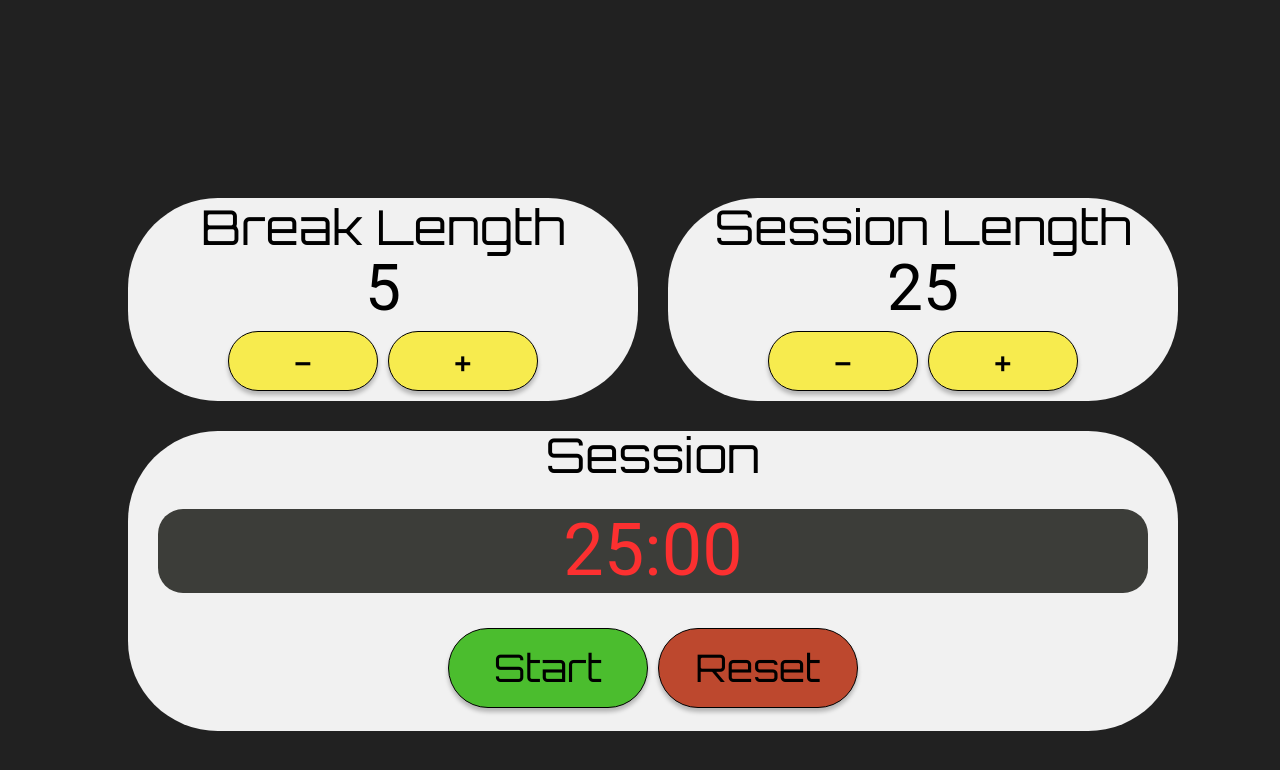
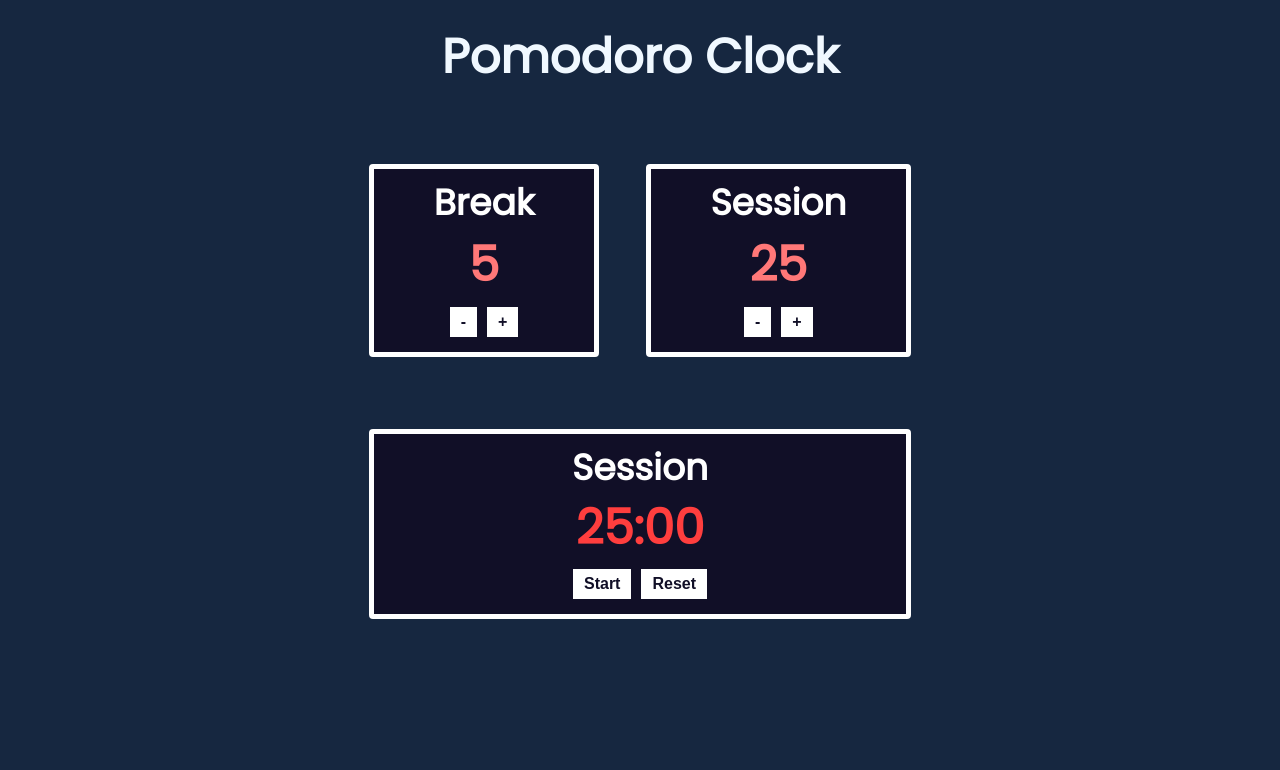
Before and after one commit to shehbazjafri/pomodoro-clock, a React (Create React App) app: page / in a window 1280 px wide. Shown: the top 770 px of the page. Built offline with nearby package versions, Linux system fonts and the light colour scheme.

Commit message:
Added heading, improved new design

```diff
--- a/src/components/App.js
+++ b/src/components/App.js
@@ -89,8 +89,12 @@ function App() {
   const currentTime = secondsToTime(seconds);
   return (
     <div className="app-container">
-      <div className="length-container">
-        <label id="break-label">Break Length</label>
+      <header className="title">
+        <span>Pomodoro Clock</span>
+      </header>
+
+      <div className="break container">
+        <label id="break-label">Break</label>
         <div className="length-value" id="break-length">
           {breakLength}
         </div>
@@ -110,8 +114,8 @@ function App() {
         </button>
       </div>
 
-      <div className="length-container">
-        <label id="session-label">Session Length</label>
+      <div className="session container">
+        <label id="session-label">Session</label>
         <div className="length-value" id="session-length">
           {sessionLength}
         </div>
@@ -131,7 +135,7 @@ function App() {
         </button>
       </div>
 
-      <div className="timer-container">
+      <div className="timer container">
         <label id="timer-label">{currentTimerLabel}</label>
         <div className="timer-value" id="time-left">
           {currentTime.minutes + ":" + currentTime.seconds}
--- a/src/css/App.css
+++ b/src/css/App.css
@@ -1,120 +1,87 @@
-@import url("https://fonts.googleapis.com/css?family=Orbitron");
-
 .app-container {
   display: grid;
-  grid-template-columns: 1fr 1fr;
-  grid-gap: 30px;
-  padding: 70px 0;
+  grid-template-areas: "title title" "break session" "timer timer";
+  grid-column-gap: 15%;
+  grid-row-gap: 30px;
+  width: 40vw;
+  height: 80vh;
+  padding: 0;
   text-align: center;
-  margin: 10%;
+  margin: auto;
+  align-items: center;
+  justify-items: center;
 }
 
-.length-container {
-  padding: 5px;
-  background-color: #f1f1f1;
-  border-radius: 90px;
-  width: 500px;
+@media (max-width: 769px) {
+  .app-container {
+    width: 90vw;
+    grid-template-areas: "title" "break" "session" "timer";
+  }
+}
+
+.container {
+  background-color: #110f27;
+  border: 5px solid white;
+  border-radius: 4px;
+  font-weight: bold;
+  padding: 10px;
+  width: 100%;
+}
+.title {
+  grid-area: title;
+  font-weight: bold;
+  font-size: 48px;
+  text-align: center;
+}
+
+.break {
+  grid-area: break;
+}
+
+.session {
+  grid-area: session;
+}
+
+.timer {
+  grid-area: timer;
 }
 
 label {
-  font-family: Orbitron;
-  font-style: normal;
-  font-weight: normal;
-  font-size: 48px;
+  font-weight: bold;
+  font-size: 36px;
   line-height: 48px;
-  color: #000000;
+  color: white;
+}
+
+.length-button {
+  color: #110f27;
+  font-weight: bold;
+  font-size: 16px;
+  background: white;
+  border: 5px solid white;
+  margin: 5px;
 }
 
 .length-value {
-  font-family: Roboto;
-  font-style: normal;
-  font-weight: normal;
-  font-size: 64px;
+  color: #ff7878;
+  font-weight: bold;
+  font-size: 48px;
   line-height: 75px;
-
-  color: #000000;
-}
-
-.length-button {
-  font-style: normal;
-  font-weight: normal;
-  font-size: 38px;
-  line-height: 48px;
-  height: 60px;
-  width: 150px;
-  margin: 5px;
-  background: #f7eb4e;
-  border: 1px solid #000000;
-  box-sizing: border-box;
-  box-shadow: 0px 4px 4px rgba(0, 0, 0, 0.25);
-  border-radius: 90px;
-}
-
-.timer-container {
-  grid-column: 1/-1;
-  background: #f1f1f1;
-  border-radius: 90px;
-  height: 300px;
-}
-
-button {
-  font-family: Orbitron;
 }
 
 .timer-value {
-  background: #10110c;
-  opacity: 0.8;
-  border-radius: 25px;
-  margin: 30px;
-  font-family: Roboto;
-  font-style: normal;
-  font-weight: normal;
-  font-size: 72px;
-  line-height: 84px;
-  color: #ff0000;
+  color: #ff3e3e;
+  font-weight: bold;
+  font-size: 48px;
 }
 
-.button-start {
-  font-style: normal;
-  font-weight: normal;
-  font-size: 38px;
-  line-height: 48px;
-  height: 80px;
-  width: 200px;
+.button-start,
+.button-pause,
+.button-reset {
+  color: #110f27;
+  font-weight: bold;
+  font-size: 16px;
+  background: white;
+  border: 5px solid white;
   margin: 5px;
-  background: #4bbd2e;
-  border: 1px solid #000000;
-  box-sizing: border-box;
-  box-shadow: 0px 4px 4px rgba(0, 0, 0, 0.25);
-  border-radius: 90px;
 }
-
-.button-pause {
-  font-style: normal;
-  font-weight: normal;
-  font-size: 38px;
-  line-height: 48px;
-  height: 80px;
-  width: 200px;
-  margin: 5px;
-  background: #ffa136;
-  border: 1px solid #000000;
-  box-sizing: border-box;
-  box-shadow: 0px 4px 4px rgba(0, 0, 0, 0.25);
-  border-radius: 90px;
-}
-
-.button-reset {
-  font-style: normal;
-  font-weight: normal;
-  font-size: 38px;
-  line-height: 48px;
-  height: 80px;
-  width: 200px;
-  margin: 5px;
-  background: #bd482e;
-  border: 1px solid #000000;
-  box-sizing: border-box;
-  box-shadow: 0px 4px 4px rgba(0, 0, 0, 0.25);
-  border-radius: 90px;
-}
--- a/src/css/index.css
+++ b/src/css/index.css
@@ -1,10 +1,12 @@
+@import url("https://fonts.googleapis.com/css?family=Poppins");
+
 body {
   height: 100%;
-  background-color: #212121;
+  background-color: #162740;
   margin: 0;
   padding: 0;
-  font-family: -apple-system, BlinkMacSystemFont, "Segoe UI", "Roboto", "Oxygen",
-    "Ubuntu", "Cantarell", "Fira Sans", "Droid Sans", "Helvetica Neue",
+  font-family: Poppins, -apple-system, BlinkMacSystemFont, "Segoe UI", "Roboto",
+    "Oxygen", "Ubuntu", "Cantarell", "Fira Sans", "Droid Sans", "Helvetica Neue",
     sans-serif;
   -webkit-font-smoothing: antialiased;
   -moz-osx-font-smoothing: grayscale;
```
